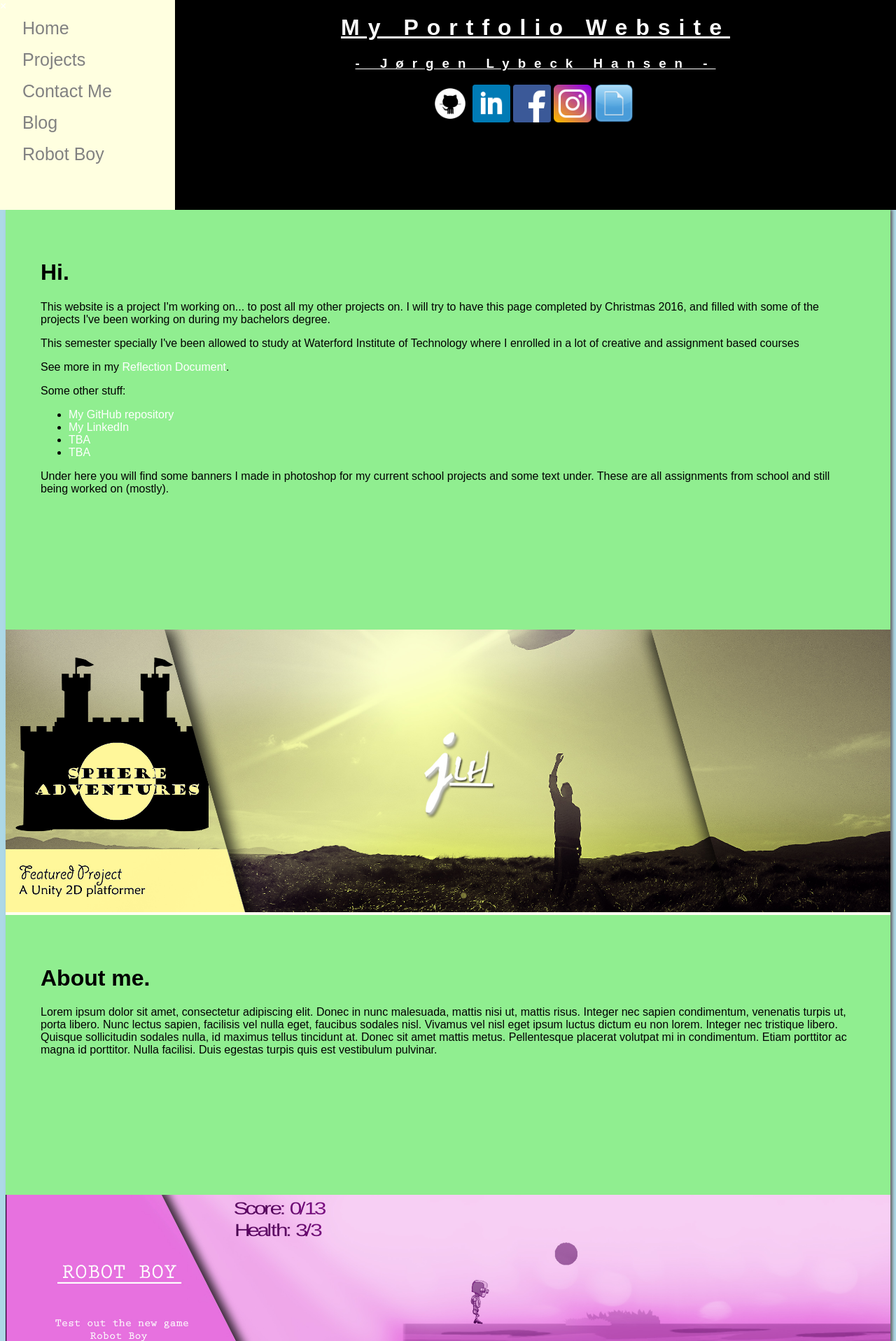
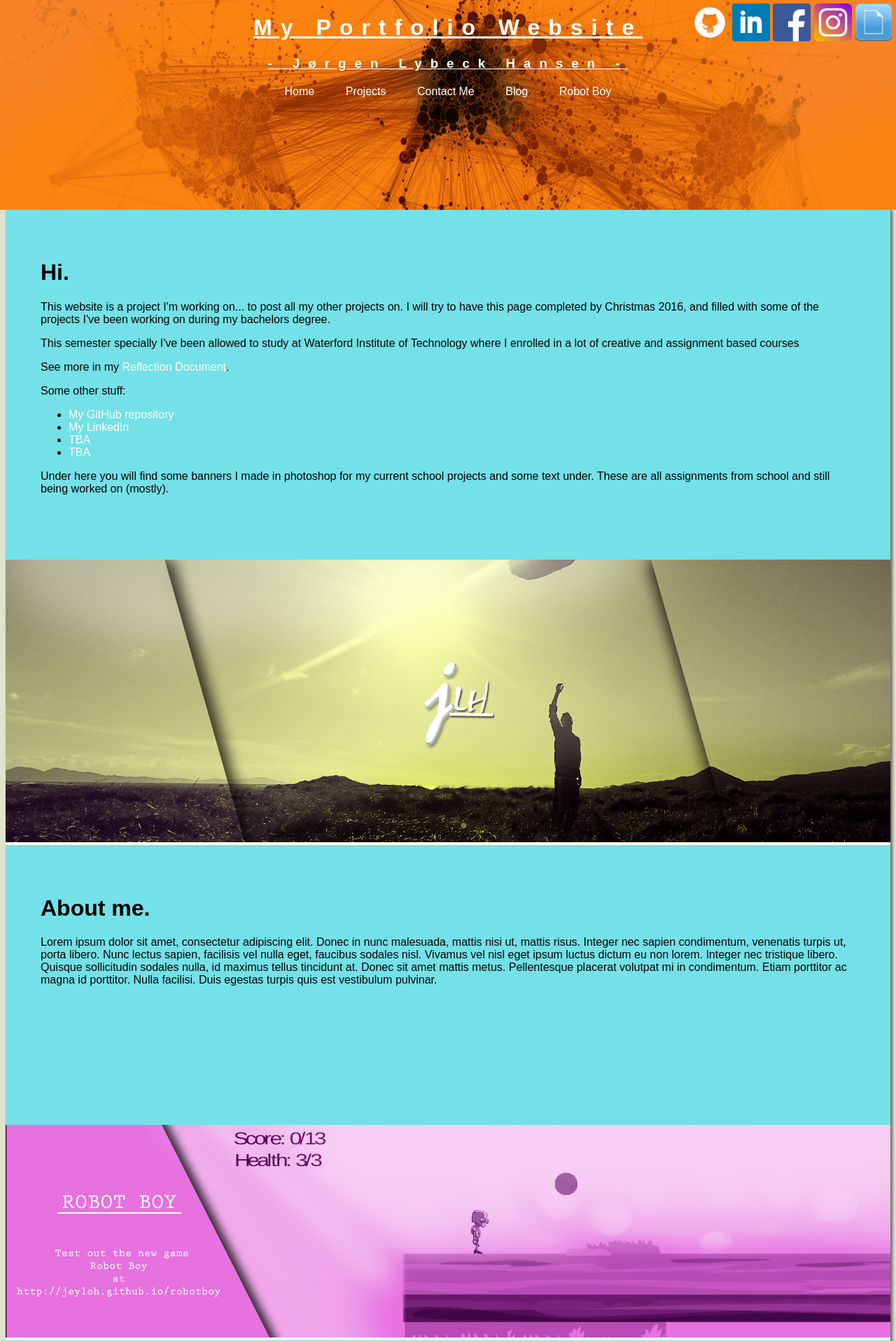
Before and after one commit to Jeyloh/Jeyloh.github.io, a PHP site: page / in a window 1280 px wide. Shown: the top 1917 px of the page at 70% size. Run offline with PHP 8.4, Linux system fonts and the light colour scheme.

Commit message:
changes done to layout of menu, jquery added and some new graphics

```diff
--- a/css/fadeoutmenu.css
+++ /dev/null
@@ -1,39 +0,0 @@
-/* The side navigation menu */
-.sidenav {
-    height:300px; /* 100% Full-height */
-    width: 50px; /* 0 width - change this with JavaScript */
-    position: inherit; /* Stay in place */
-    left:0px;
-    top:0px;
-    background-color: lightyellow; /* Black*/
-    overflow-x: hidden; /* Disable horizontal scroll */
-    overflow-y: hidden;
-    padding-top: 0px; /* Place content 60px from the top */
-    transition: 0.5s; /* 0.5 second transition effect to slide in the sidenav */
-    display:block;
-    white-space: nowrap;
-}
-
-/* The navigation menu links */
-.sidenav a {
-    padding: 8px 8px 8px 32px;
-    text-decoration: none;
-    font-size: 25px;
-    color: #818181;
-    display: block;
-    transition: 0.3s
-}
-
-/* When you mouse over the navigation links, change their color */
-.sidenav a:hover, .offcanvas a:focus{
-    color:#ffb923;
-    font-weight:bold;
-}
-
-
-
-
-/* On smaller screens, where height is less than 450px, change the style of the sidenav (less padding and a smaller font size) */
-@media screen and (max-height: 450px) {
-
-}
--- a/css/main.css
+++ b/css/main.css
@@ -4,7 +4,7 @@
 		READ ARTICLES!
 */
 body{
-	background-color: lightblue;
+	background-color: #e0e4cc;
 	font-family: Arial, Helvetica, sans-serif;
 }
 
@@ -16,11 +16,17 @@
 	box-shadow: 3px 0px 4px #666666;
 }
 
-main {
+#main {
 	width:100%;
 	right:0px;
 	left:0px;
 	margin-top:300px; /* Set this to the height of the header */
+
+    -webkit-transition: 500ms;
+    -moz-transition: 500ms;
+    -ms-transition: 500ms;
+    -o-transition: 500ms;
+    transition: 500ms;
 }
 
 
@@ -32,9 +38,15 @@
 	top:0px;
 	position:fixed;
 	z-index:5;
-	background-color: black;
+    background-image: url("../resources/banners/header-ps.jpg");
+    background-repeat: no-repeat;
+    background-size: 100% 300px;
 	color:white;
-	transition: 0.5s;
+    -webkit-transition: 500ms;
+    -moz-transition: 500ms;
+    -ms-transition: 500ms;
+    -o-transition: 500ms;
+    transition: 500ms;
 }
 
 
@@ -74,19 +86,10 @@
 .content {
 	padding: 50px 50px 50px 50px;
 	text-align: left;
-	background-color: lightgreen;
+	background-color: #73e1e7;
 	height:300px;
 }
 
 #index-content{
-	height:500px;
+	height:400px;
 }
-#header-social-media-buttons{
-    text-align:center;
-    padding-right:10px;
-}
-#header-social-media-buttons img{
-    width:54px;
-    height:54px;
-
-}
--- /dev/null
+++ b/css/menuHandling.css
@@ -0,0 +1,95 @@
+/* Modified both here and in mobile view as it's used while scrolling */
+#mobile-sidenav {
+    height:150px; /* 100% Full-height */
+    width: 10px; /* 0 width - change this with JavaScript */
+    position: inherit; /* Stay in place */
+    left:0px;
+    top:0px;
+    background-color: #ffb923; /* Black*/
+    overflow-x: hidden; /* Disable horizontal scroll */
+    overflow-y: hidden;
+    padding-top: 0px; /* Place content 60px from the top */
+    display:block;
+    white-space: nowrap;
+    box-shadow: 5px 2px 10px white;
+    -webkit-transition: 500ms;
+    -moz-transition: 500ms;
+    -ms-transition: 500ms;
+    -o-transition: 500ms;
+    transition: 500ms;
+}
+
+#header-social-media-buttons{
+    text-align:center;
+    position: absolute;
+    right:5px;
+    top:5px;
+    -webkit-transition: 500ms;
+    -moz-transition: 500ms;
+    -ms-transition: 500ms;
+    -o-transition: 500ms;
+    transition: 500ms;
+}
+#header-social-media-buttons img{
+    width:54px;
+    height:54px;
+    display:inline-block;
+}
+
+/* Mobile */
+@media screen and (max-width: 960px) {
+    /* Hide the computer navbar */
+    #computer-navbar{
+        display:none;
+    }
+
+    /* The side navigation menu */
+    #mobile-sidenav {
+        display:block;
+
+    }
+    /* The navigation menu links */
+    #mobile-sidenav .navbtn {
+        display:block;
+        padding: 6px;
+        text-decoration: none;
+        font-size: 1em;
+        color: #818181;
+
+    }
+
+
+    /* When you mouse over the navigation links, change their color */
+    #mobile-sidenav a:hover, .offcanvas a:focus{
+        color:#ffb923;
+        font-weight:bold;
+    }
+}
+
+@media screen and (min-width: 961px) {
+    /* Hide the mobile navbar */
+    #mobile-sidenav {
+        display:none;
+    }
+
+    #computer-navbar {
+        text-align:center;
+        margin:20px 0px 50px 0px;
+
+    }
+
+}
+
+/* Styling for both mobile and web */
+.navbar .navbtn {
+
+    padding:15px 20px 15px 20px;
+    border-radius:5px;
+
+}
+.navbar .navbtn:hover{
+    color:orangered;
+    background-color: white;
+    box-shadow: 4px 4px 6px black;
+    transition:1s;
+}
--- a/index.html
+++ b/index.html
@@ -6,21 +6,30 @@
 <head>
 	<title>Portfolio - Home</title>
 	<meta charset="utf-8">
+	<script src="js/jquery-3.1.1.min.js"></script>
+	<script src="js/menuHandling.js"></script>
 	<link rel="stylesheet" href="css/main.css">
-	<link rel="stylesheet" href="css/fadeoutmenu.css">
-	<script src="js/fadeoutmenu.js"></script>
+	<link rel="stylesheet" href="css/menuHandling.css">
+
 </head>
 <body>
 	<div id="wrapper">
 		<header id="header">
 			<h1>My Portfolio Website</h1>
 			<h3>- Jørgen Lybeck Hansen -</h3>
-			<nav id="mySidenav" class="sidenav" onmouseover="openNav()" onmouseleave="closeNav()">&times;
-				<a href="index.html">Home</a>
-				<a href="projects.html">Projects</a>
-				<a href="contact.html">Contact Me</a>
-				<a href="blog.html">Blog</a>
-				<a href="jeyloh.github.io/robotboy">Robot Boy</a>
+			<nav id="mobile-sidenav" class="navbar" onmouseenter="openNav()" onmouseleave="closeNav()">
+				<a href="index.html" class="navbtn">Home</a>
+				<a href="projects.html" class="navbtn">Projects</a>
+				<a href="contact.html" class="navbtn">Contact Me</a>
+				<a href="blog.html" class="navbtn">Blog</a>
+				<a href="/robotboy" class="navbtn">Robot Boy</a>
+			</nav>
+			<nav id="computer-navbar" class="navbar">
+				<a href="index.html" class="navbtn">Home</a>
+				<a href="projects.html" class="navbtn">Projects</a>
+				<a href="contact.html" class="navbtn">Contact Me</a>
+				<a href="blog.html" class="navbtn">Blog</a>
+				<a href="/robotboy" class="navbtn">Robot Boy</a>
 			</nav>
 			<div id="header-social-media-buttons">
 				<a href="www.linkedin.com/jorgenlybeckhansen"><img src="resources/contact/github.png"></a>
@@ -31,7 +40,7 @@
 			</div>
 		</header>
 
-		<main>
+		<main id ="main">
 			<div class="content" id="index-content">
 			<!-- Add GitHub link, projects, facebook, phone, CV, linkedin, reflection document from bachelor
 					Bachelorthesis BLOG? with blog template from school.
@@ -67,7 +76,7 @@
 					vestibulum pulvinar.</p>
 			</div>
 			<div class="banner">
-				<a href="jeyloh.github.io/robotboy"><img src="resources/banners/robotboy-banner.jpg"></a>
+				<img src="resources/banners/robotboy-banner.jpg">
 			</div>
 			<div class="content">
 				<h1>Robot Boy</h1>
--- a/js/fadeoutmenu.js
+++ /dev/null
@@ -1,14 +0,0 @@
-var openWidth = 250;
-var closedWidth = 50;
-/* Set the width of the side navigation to 250px */
-function openNav() {
-    document.getElementById("mySidenav").style.width = openWidth+"px";
-    document.getElementById("header").style.left = openWidth+"px";
-    //alert(document.getElementsByTagName("header").offsetWidth);
-}
-
-/* Set the width of the side navigation to 0 */
-function closeNav() {
-    document.getElementById("mySidenav").style.width = closedWidth+"px";
-    document.getElementById("header").style.left = closedWidth+"px";
-}
--- /dev/null
+++ b/js/menuHandling.js
@@ -0,0 +1,65 @@
+var openWidth = 200;
+var closedWidth = 5;
+var scrollHeight = 150;
+
+/* JQUERY
+$(document).ready(function() {
+    $("mobile-sidenav").hover(function () {
+        $("mobile-sidenav").animate({width:'toggle'},openWidth);
+    });
+
+})*/
+
+/* Set the width of the side navigation to 250px */
+function openNav() {
+    document.getElementById("mobile-sidenav").style.width = openWidth+"px";
+    document.getElementById("header").style.left = openWidth+"px";
+    //alert(document.getElementsByTagName("header").offsetWidth);
+}
+
+/* Set the width of the side navigation to 0 */
+function closeNav() {
+    document.getElementById("mobile-sidenav").style.width = closedWidth+"px";
+    document.getElementById("header").style.left = closedWidth+"px";
+}
+
+
+window.onscroll = function() {headerScroll()};
+
+function headerScroll(){
+
+    var header = document.getElementById("header");
+    var navBar = document.getElementById("computer-navbar");
+    var sm = document.getElementById("header-social-media-buttons");
+    var sidenav = document.getElementById("mobile-sidenav");
+    var main = document.getElementById("main");
+
+    // FAAACKIN AWESOME!!!!
+    var originalHeader = header;
+    var originalNav = navBar;
+    var originalSm = sm;
+    var originalSidenav = sidenav;
+    var originalMain = main;
+
+    if (document.body.scrollTop > 100 || document.documentElement.scrollTop > 100) {
+        header.style.height = scrollHeight+"px";
+        //header.style.backgroundImage = "url('')";
+        //header.style.backgroundColor = "black";
+
+        main.style.marginTop = header.style.offsetHeight;
+        console.log((main.style.marginTop));
+        //sm.style.display = "none";
+        //navBar.style.display = "none";
+
+
+    }
+    else { // This is activated when the scroll is back up again
+        header.style = originalHeader;
+        navBar.style = originalNav;
+        sm.style = originalSm;
+        sidenav.style = originalSidenav;
+        main.style = originalMain;
+        console.log((main.style.marginTop));
+
+    }
+}
```
Also changed, not shown: resources/banners/header-ps.jpg (added), resources/banners/portfolio-banner.jpg, resources/banners/portfolio-header.jpg (added), resources/logos/portfolio-menubtn.png (added), resources/palette.png (added), 2 other files.
